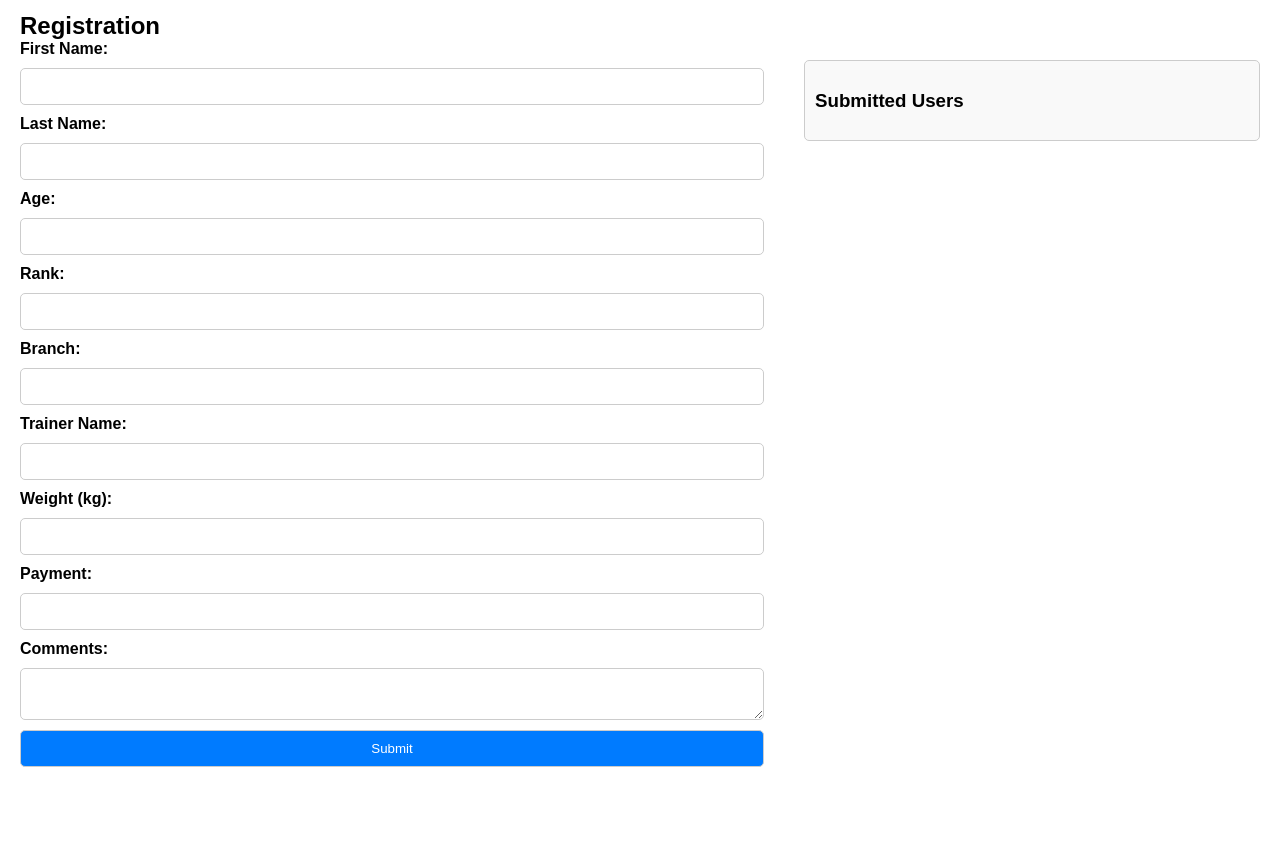
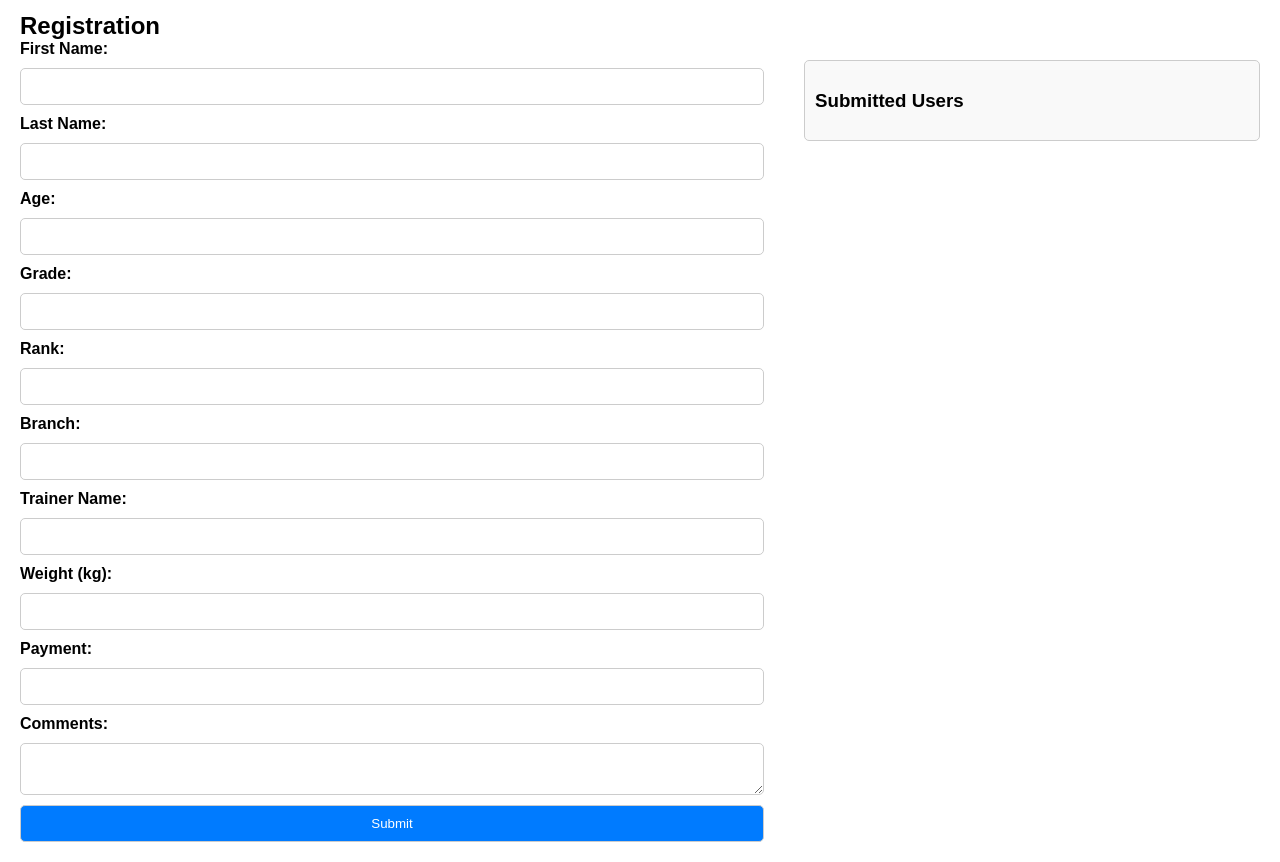
Before and after one commit to ngavishtech/judo-competition, a plain HTML site: page index.html in a window 1280 px wide. Both pictures are taken after a click on the button "Registration". Shown: the part 63-925 px from the top of the page. Before the commit the page ends 850 px from the top, so only its background shows below. Drawn offline with Linux system fonts and the light colour scheme.

Commit message:
Update index.html

```diff
--- a/index.html
+++ b/index.html
@@ -26,12 +26,13 @@
                 <form id="registration-form" class="registration-form">
                     <label for="first-name">First Name:</label><input type="text" id="first-name" required>
                     <label for="last-name">Last Name:</label><input type="text" id="last-name" required>
-                    <label for="age">Age:</label><input type="number" id="age" required>
+                    <label for="age">Age:</label><input type="number" step="0.5" id="age" required>
+                    <label for="grade">Grade:</label><input type="text" id="grade" required>
                     <label for="rank">Rank:</label><input type="text" id="rank" required>
-                    <label for="branch">Branch:</label><input type="text" id="branch">
-                    <label for="trainer-name">Trainer Name:</label><input type="text" id="trainer-name">
-                    <label for="weight">Weight (kg):</label><input type="number" id="weight" required>
-                    <label for="payment">Payment:</label><input type="text" id="payment">
+                    <label for="branch">Branch:</label><input type="text" id="branch" required>
+                    <label for="trainer-name">Trainer Name:</label><input type="text" id="trainer-name" required>
+                    <label for="weight">Weight (kg):</label><input type="number" step="0.01" id="weight" required>
+                    <label for="payment">Payment:</label><input type="text" id="payment" required>
                     <label for="comments">Comments:</label><textarea id="comments"></textarea>
                     <button type="submit">Submit</button>
                 </form>
```
